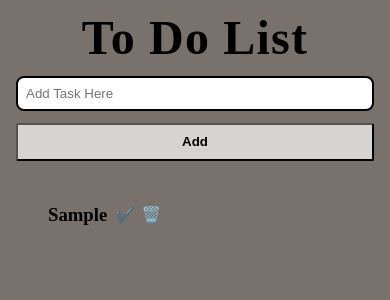
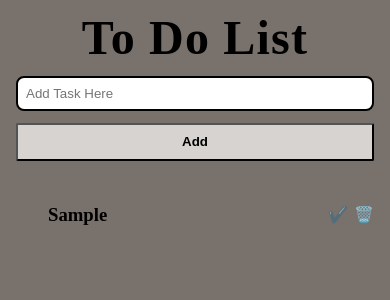
Before and after one commit to JabaDUDE/react-todo, a React (Vite) app: page / in a window 390 px wide. Both pictures are taken after typing "Sample" into the empty fields and a click on the button "Add". Shown: the top 300 px of the page. Built offline with nearby package versions, Linux system fonts and the light colour scheme.

Commit message:
mobile task list styling completed

```diff
--- a/src/App.jsx
+++ b/src/App.jsx
@@ -36,9 +36,9 @@ function App() {
       <div>
         <UserInput newTodo={newTodo} setNewTodo={setNewTodo} addTodo={addTodo} />
       </div>
-      <div>
+      <div className="max-w-6xl">
         <ToDoList todos={todos} deleteTodo={deleteTodo} completedTodo={completedTodo} />
-      </div>
+        </div>
     </div>
   )
 }
--- a/src/ToDoList.jsx
+++ b/src/ToDoList.jsx
@@ -1,15 +1,17 @@
 //useState is used as props and passed down here form the parent App.jsx as well as the deleteTodo function
 export default function ToDoList({ todos, deleteTodo, completedTodo }){
     return(
-        <ul className="list-none max-w-5xl">
+        <ul className="list-none max-w-full">
         {todos.map((todo, index) => (
-          <li key={index} className="flex m-auto max-w-full">
-            <h3 className="font-bold align-middle">{todo}</h3>
+          <li key={index} className="flex m-auto justify-between">
+            <div>
+              <h3 className="font-bold align-middle">{todo}</h3>
+            </div>
             <div className="m-2 flex items-center space-x-1.5">
-            <span onClick={() => completedTodo(index)}
-              className="cursor-pointer">✔️</span>
-            <span onClick={() => deleteTodo(index)}
-              className="cursor-pointer">🗑️</span>
+              <span onClick={() => completedTodo(index)}
+                className="cursor-pointer">✔️</span>
+              <span onClick={() => deleteTodo(index)}
+                className="cursor-pointer">🗑️</span>
            </div>
           </li>
         ))}
```
